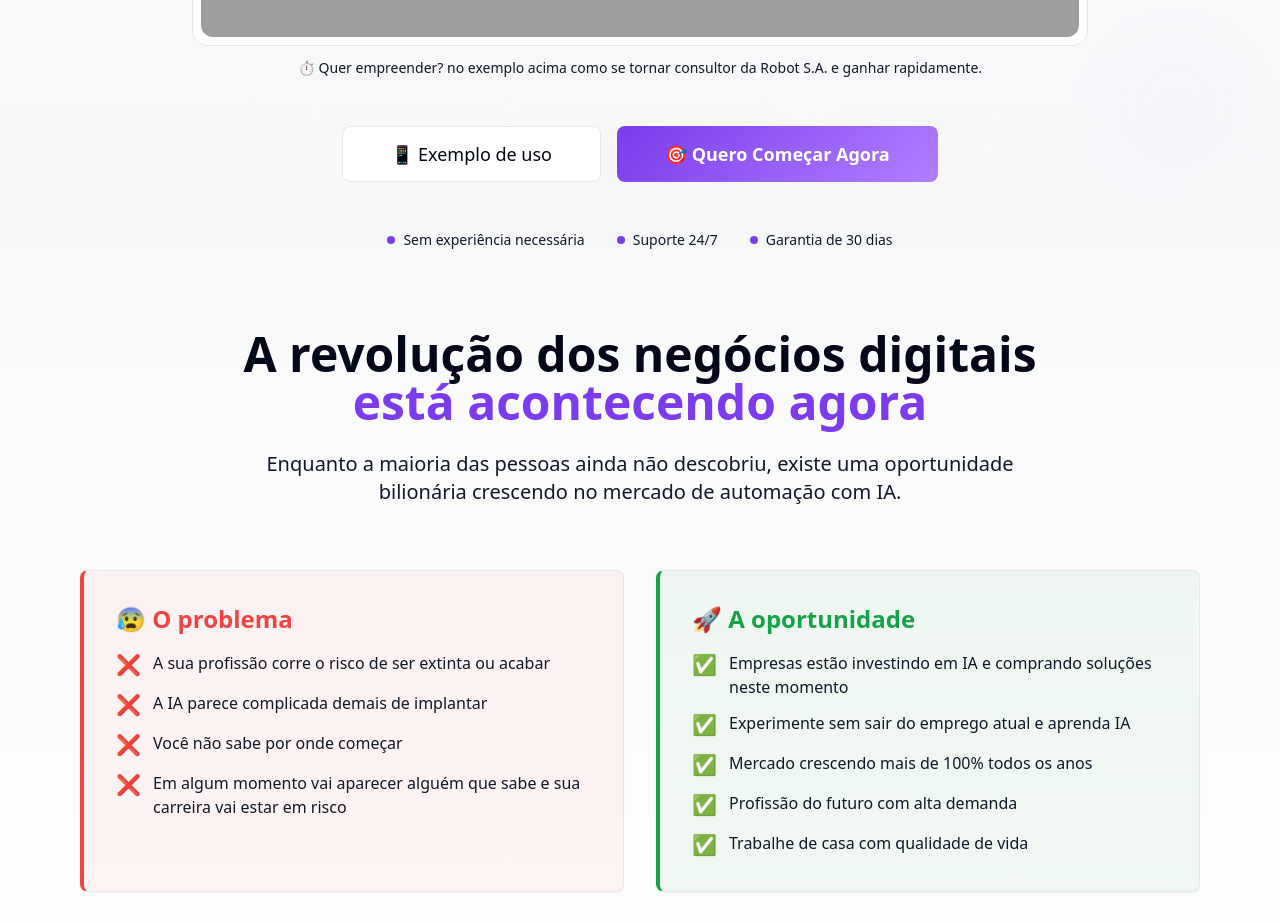
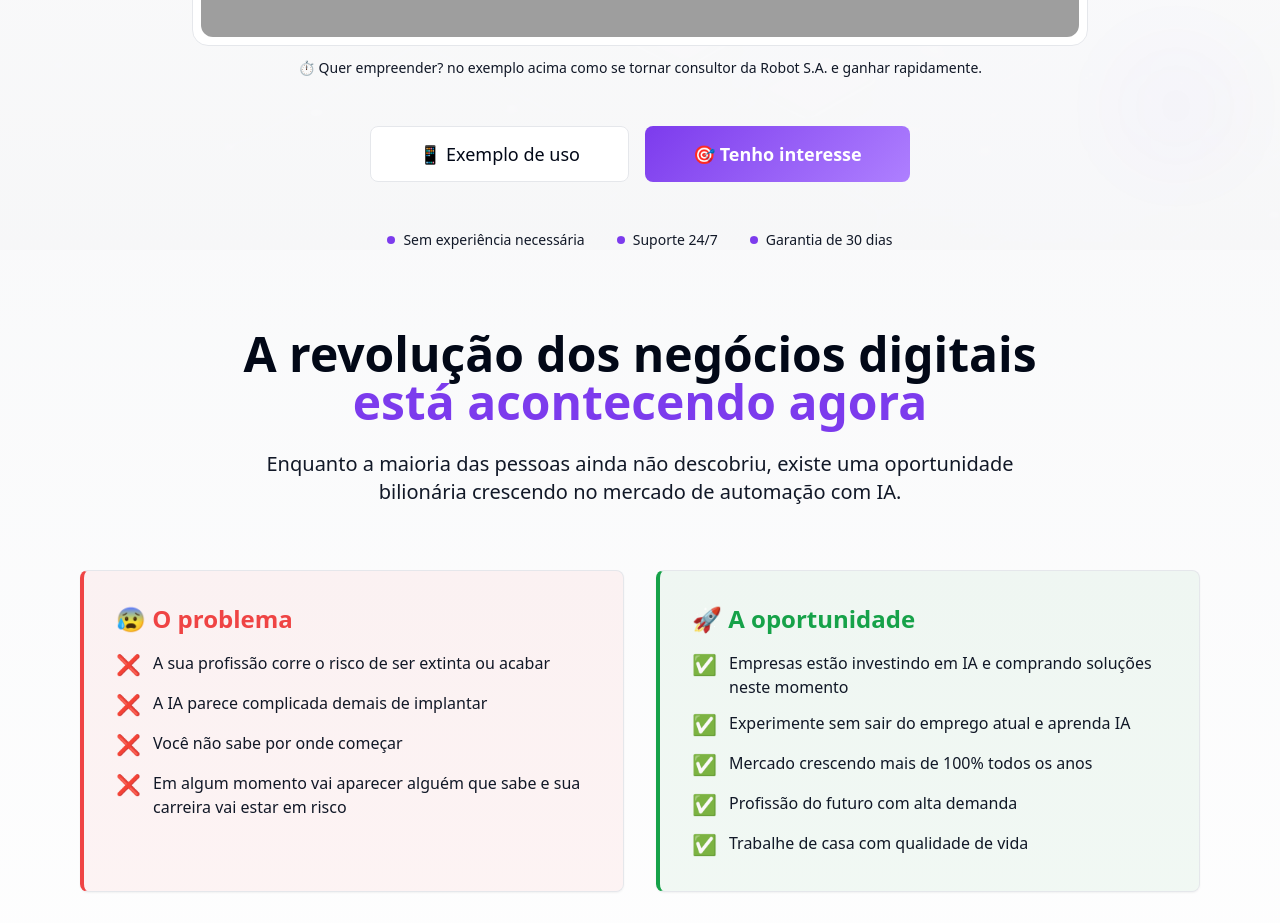
Before and after one commit to ivangorski/robo-mentor-launch, a React (Vite) app: page / in a window 1280 px wide. Shown: the part 780-1703 px from the top of the page. Built offline with nearby package versions, Linux system fonts and the light colour scheme; grey boxes are pictures that could not be loaded.

Commit message:
Update hero button text

```diff
--- a/src/components/Hero.tsx
+++ b/src/components/Hero.tsx
@@ -72,7 +72,7 @@ const Hero = ({ onVideoStart, showCTA = false }: { onVideoStart: () => void; sho
                   ctaSection?.scrollIntoView({ behavior: 'smooth' });
                 }}
               >
-                🎯 Quero Começar Agora
+                🎯 Tenho interesse
               </Button>
             </div>
 
```
